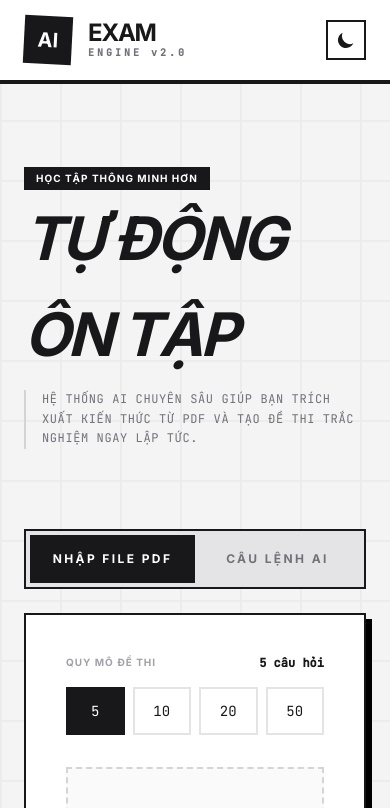
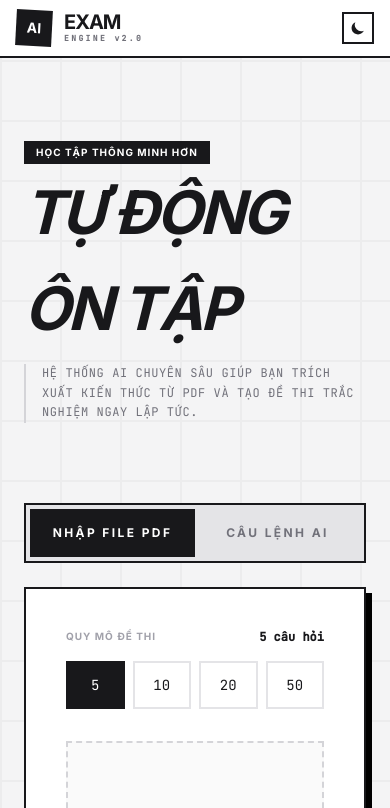
Before and after one commit to NgocThachTN/RockExam, a React (Vite) app: page / in a window 390 px wide. Shown: the top 808 px of the page. Built offline with nearby package versions, Linux system fonts and the light colour scheme; no server answers.

Commit message:
fix: refine UI layout and quiz question display

```diff
--- a/App.tsx
+++ b/App.tsx
@@ -34,31 +34,31 @@ const App: React.FC = () => {
   return (
     <div className="min-h-screen pb-20 selection:bg-zinc-900 selection:text-white dark:selection:bg-white dark:selection:text-zinc-950">
       {/* Heavy Geometric Header */}
-      <nav className="border-b-4 border-zinc-900 dark:border-zinc-100 bg-white dark:bg-zinc-900 sticky top-0 z-50">
-        <div className="max-w-6xl mx-auto flex justify-between items-center h-20 px-6">
-          <div className="flex items-center gap-4">
-            <div className="w-12 h-12 bg-zinc-900 dark:bg-zinc-100 flex items-center justify-center font-black text-white dark:text-zinc-950 text-xl transform rotate-3">AI</div>
+      <nav className="border-b-2 border-zinc-900 dark:border-zinc-100 bg-white dark:bg-zinc-900 sticky top-0 z-50">
+        <div className="max-w-6xl mx-auto flex justify-between items-center h-14 px-4 md:px-6">
+          <div className="flex items-center gap-3">
+            <div className="w-9 h-9 bg-zinc-900 dark:bg-zinc-100 flex items-center justify-center font-black text-white dark:text-zinc-950 text-sm transform rotate-3">AI</div>
             <div className="flex flex-col">
-              <h1 className="font-black text-2xl uppercase tracking-tighter leading-none">EXAM</h1>
-              <span className="text-[10px] font-mono tracking-[0.3em] font-bold text-zinc-500">ENGINE v2.0</span>
+              <h1 className="font-black text-xl uppercase tracking-tighter leading-none">EXAM</h1>
+              <span className="text-[8px] font-mono tracking-[0.3em] font-bold text-zinc-500">ENGINE v2.0</span>
             </div>
           </div>
 
-          <div className="flex items-center gap-4">
+          <div className="flex items-center gap-3">
             <button
               onClick={() => setDarkMode(!darkMode)}
-              className="w-10 h-10 flex items-center justify-center border-2 border-zinc-900 dark:border-zinc-100 hover:bg-zinc-900 hover:text-white dark:hover:bg-zinc-100 dark:hover:text-zinc-950 transition-all"
+              className="w-8 h-8 flex items-center justify-center border-2 border-zinc-900 dark:border-zinc-100 hover:bg-zinc-900 hover:text-white dark:hover:bg-zinc-100 dark:hover:text-zinc-950 transition-all"
             >
               {darkMode ? (
-                <svg className="w-5 h-5" fill="currentColor" viewBox="0 0 20 20"><path d="M10 2a1 1 0 011 1v1a1 1 0 11-2 0V3a1 1 0 011-1zm4 8a4 4 0 11-8 0 4 4 0 018 0zm-.464 4.95l.707.707a1 1 0 001.414-1.414l-.707-.707a1 1 0 00-1.414 1.414zm2.12-10.607a1 1 0 010 1.414l-.706.707a1 1 0 11-1.414-1.414l.707-.707a1 1 0 011.414 0zM17 11a1 1 0 100-2h-1a1 1 0 100 2h1zm-7 4a1 1 0 011 1v1a1 1 0 11-2 0v-1a1 1 0 011-1zM5.05 6.464A1 1 0 106.465 5.05l-.708-.707a1 1 0 00-1.414 1.414l.707.707zm1.414 8.486l-.707.707a1 1 0 01-1.414-1.414l.707-.707a1 1 0 011.414 1.414zM4 11a1 1 0 100-2H3a1 1 0 000 2h1z" /></svg>
+                <svg className="w-4 h-4" fill="currentColor" viewBox="0 0 20 20"><path d="M10 2a1 1 0 011 1v1a1 1 0 11-2 0V3a1 1 0 011-1zm4 8a4 4 0 11-8 0 4 4 0 018 0zm-.464 4.95l.707.707a1 1 0 001.414-1.414l-.707-.707a1 1 0 00-1.414 1.414zm2.12-10.607a1 1 0 010 1.414l-.706.707a1 1 0 11-1.414-1.414l.707-.707a1 1 0 011.414 0zM17 11a1 1 0 100-2h-1a1 1 0 100 2h1zm-7 4a1 1 0 011 1v1a1 1 0 11-2 0v-1a1 1 0 011-1zM5.05 6.464A1 1 0 106.465 5.05l-.708-.707a1 1 0 00-1.414 1.414l.707.707zm1.414 8.486l-.707.707a1 1 0 01-1.414-1.414l.707-.707a1 1 0 011.414 1.414zM4 11a1 1 0 100-2H3a1 1 0 000 2h1z" /></svg>
               ) : (
-                <svg className="w-5 h-5" fill="currentColor" viewBox="0 0 20 20"><path d="M17.293 13.293A8 8 0 016.707 2.707a8.001 8.001 0 1010.586 10.586z" /></svg>
+                <svg className="w-4 h-4" fill="currentColor" viewBox="0 0 20 20"><path d="M17.293 13.293A8 8 0 016.707 2.707a8.001 8.001 0 1010.586 10.586z" /></svg>
               )}
             </button>
             {questions.length > 0 && (
               <button
                 onClick={reset}
-                className="bg-red-600 text-white text-[10px] font-black uppercase px-4 py-2 border-2 border-zinc-900 hover:bg-red-700 transition-all shadow-[2px_2px_0px_0px_rgba(0,0,0,1)]"
+                className="bg-red-600 text-white text-[10px] font-black uppercase px-3 py-1.5 border-2 border-zinc-900 hover:bg-red-700 transition-all shadow-[2px_2px_0px_0px_rgba(0,0,0,1)]"
               >
                 Làm Đề Khác
               </button>
--- a/pages/QuizView/QuizView.tsx
+++ b/pages/QuizView/QuizView.tsx
@@ -63,12 +63,12 @@ const QuizView: React.FC<QuizViewProps> = ({ questions, onRestart }) => {
   return (
     <div className="max-w-3xl mx-auto">
       {/* HUD Progress Bar */}
-      <div className="mb-8 md:mb-12">
-        <div className="flex justify-between items-end mb-3 font-mono text-[10px] font-black uppercase tracking-widest text-zinc-400">
+      <div className="mb-6 md:mb-8">
+        <div className="flex justify-between items-end mb-2 font-mono text-[10px] font-black uppercase tracking-widest text-zinc-400">
           <span>Tiến độ</span>
           <span>{currentIndex + 1} / {questions.length}</span>
         </div>
-        <div className="h-3 w-full bg-zinc-200 dark:bg-zinc-800 border-2 border-zinc-900 dark:border-zinc-700 p-0.5 overflow-hidden rounded-full">
+        <div className="h-2.5 w-full bg-zinc-200 dark:bg-zinc-800 border-2 border-zinc-900 dark:border-zinc-700 p-0.5 overflow-hidden rounded-full">
           <div className="h-full bg-zinc-900 dark:bg-zinc-100 transition-all duration-500 ease-out rounded-full" style={{ width: `${((currentIndex + 1) / questions.length) * 100}%` }} />
         </div>
       </div>
@@ -77,9 +77,9 @@ const QuizView: React.FC<QuizViewProps> = ({ questions, onRestart }) => {
       <div className="bg-white dark:bg-zinc-900 border-2 border-zinc-900 dark:border-zinc-700 p-6 md:p-10 sharp-shadow relative">
 
           {/* Question */}
-          <div className="mb-8 md:mb-10 text-center">
-             <h3 className="text-xl md:text-2xl font-black leading-snug uppercase tracking-tight text-zinc-900 dark:text-zinc-100 max-w-2xl mx-auto [text-wrap:balance]">
-                {q.question}
+          <div className="mb-8 md:mb-10 text-left">
+             <h3 className="text-xl md:text-2xl font-black leading-snug uppercase tracking-tight text-zinc-900 dark:text-zinc-100 w-full">
+                Câu {currentIndex + 1}: {q.question}
              </h3>
           </div>
 
```
